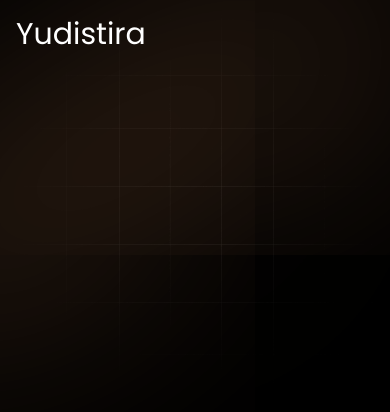
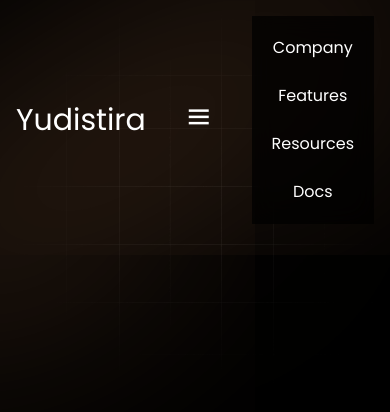
Before and after one commit to yudisdev/3d-StarUp-app, a React (Vite) app: page / in a window 390 px wide. Shown: the top 412 px of the page. Built offline with nearby package versions, Linux system fonts and the light colour scheme.

Commit message:
update nav in mobile menu

```diff
--- a/index.html
+++ b/index.html
@@ -7,6 +7,7 @@
     <title>Vite + React</title>
 
     <link href="https://fonts.googleapis.com/css2?family=Poppins:wght@400;500;600;700&display=swap"rel="stylesheet"/>
+    <link href="https://unpkg.com/boxicons@2.1.4/css/boxicons.min.css" rel="stylesheet"/>
 
   </head>
   <body>
--- a/package.json
+++ b/package.json
@@ -11,6 +11,7 @@
   },
   "dependencies": {
     "@fontsource/poppins": "^5.2.6",
+    "boxicons": "^2.1.4",
     "react": "^19.1.1",
     "react-dom": "^19.1.1"
   },
--- a/src/components/Header.jsx
+++ b/src/components/Header.jsx
@@ -1,4 +1,4 @@
-
+import 'boxicons/css/boxicons.min.css';
 
 const Header = () => {
   return (
@@ -24,9 +24,33 @@ const Header = () => {
             </a>
         </nav>
 
-        <button className="hidden md:block bg-[#a7a7a7] text-black py-3 px-8 rounded-full">
+        <button className="hidden md:block bg-[#a7a7a7] text-black py-3 px-8 rounded-full hover:bg-white cursor-pointer">
             SignIn
         </button>
+
+        {/* mmobile menu button - visible only in mobile*/}
+        <button className='md:hidden text-3xl p-2 z-50'>
+            <i className="bx bx-menu"></i>
+        </button>
+
+        {/* Mobile menu - hidden by default */}
+        <div className='flex top-16 bottom-0 right-0 left-0 p-5 md:hidden z-40 bg-black bg-opacity-70 backdrop-blur-md'>
+            <nav className='flex flex-col gap-6 items-center'>
+            <a className="text-base tracking-widertran transition-colors hover:text-gray-300 z-50" href="">
+                Company
+            </a>
+            <a className="text-base tracking-widertran transition-colors hover:text-gray-300 z-50" href="">
+                Features
+            </a>
+            <a className="text-base tracking-widertran transition-colors hover:text-gray-300 z-50" href="">
+                Resources
+            </a>
+            <a className="text-base tracking-widertran transition-colors hover:text-gray-300 z-50" href="">
+                Docs
+            </a>
+            </nav>
+        </div>
+
 
     </header>
   )
```
Also changed, not shown: 1 other file (tests, documents, lock files or other folders).
